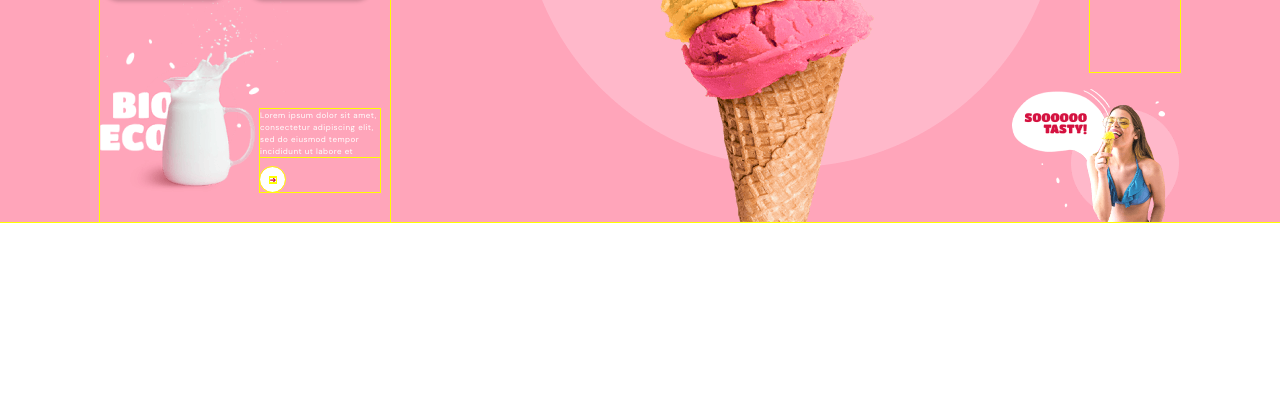
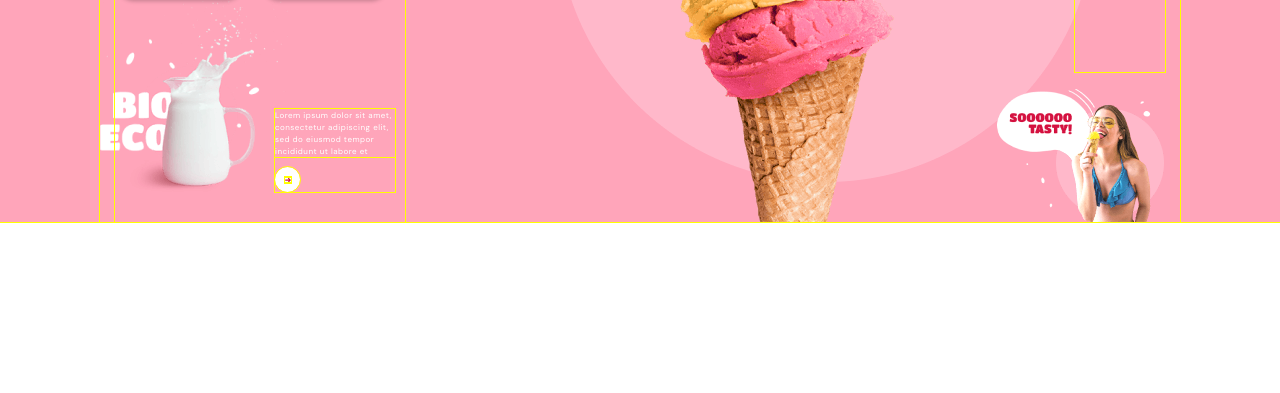
Before and after one commit to KateSeaStone/my-HW, a plain HTML site: page index.html in a window 1280 px wide. Shown: the part 407-800 px from the top of the page. Drawn offline with nearby package versions, Linux system fonts and the light colour scheme.

Commit message:
section-hero

```diff
--- a/index.html
+++ b/index.html
@@ -13,7 +13,7 @@
     <main>
       <!--Герой-->
       <section class="section-hero">
-        <div class="container">
+        <div class="container background-images">
           <div class="section-hero-box">
             <div class="section-hero-box-title">
               <h1 class="hero-title">ice cream<br />made with<span>passion</span></h1>
--- a/sass/base/_container.scss
+++ b/sass/base/_container.scss
@@ -1,31 +1,16 @@
 .container {
-  width: 100%;
-  padding-right: 20px;
-  padding-left: 20px;
+  padding-right: 15px;
+  padding-left: 15px;
   margin-right: auto;
   margin-left: auto;
-}
-@media screen and (min-width: 320px) {
-  .container {
-    max-width: 480px;
+
+  @media screen and (min-width: 480px) and (max-width: 767px) {
+    width: 480px;
+  }
+  @media screen and (min-width: 768px) {
+    width: 730px;
+  }
+  @media screen and (min-width: 1200px) {
+    width: 1080px;
   }
 }
-@media screen and (min-width: 481px) {
-  .container {
-    max-width: 768px;
-  }
-}
-@media screen and (min-width: 768px) {
-  .container {
-    max-width: 1119px;
-    padding-right: 35px;
-    padding-left: 35px;
-  }
-}
-@media screen and (min-width: 1200px) {
-  .container {
-    max-width: 1600px;
-    padding-right: 100px;
-    padding-left: 100px;
-  }
-}
--- a/sass/layout/_hero.scss
+++ b/sass/layout/_hero.scss
@@ -1,37 +1,44 @@
 .section-hero {
   display: flex;
   position: relative;
+  background-color: $light-pink-text-color;
 
   .container {
     display: flex;
     justify-content: space-between;
 
-    height: auto;
-  }
-
-  background-color: $light-pink-text-color;
-
+    &.background-images {
       background-image: url(../images/hero/hero-img-icecreame-mobile.png), url(../images/hero/hero-ellipse-mobile.png);
       background-repeat: no-repeat;
       background-position: right 32px bottom 0, right 0 bottom 75px;
-  background-size: auto auto;
+    }
+  }
+
+  @media screen and (max-width: 767px) {
+    .container {
+      width: 100%;
+    }
+  }
 
   @media screen and (min-width: 768px) {
     .container {
       display: flex;
-    }
 
+      &.background-images {
         background-image: url(../images/hero/hero-img-milk-tablet.png), url(../images/hero/hero-img-icecreame-tablet.png),
           url(../images/hero/hero-img-girl-desctop.png), url(../images/hero/hero-ellipse-tablet.png);
-    background-position: left 35px bottom 28px, right 247px bottom 0, right 35px bottom 0, right 130px bottom 60px;
-  }
+        background-position: left 15px bottom 28px, right 230px bottom 0, right 15px bottom 0, right 115px bottom 60px;
 
         @media screen and (min-width: 1200px) {
           background-image: url(../images/hero/hero-img-milk-desctop.png), url(../images/hero/hero-img-icecreame-desctop.png),
             url(../images/hero/hero-img-girl-desctop.png), url(../images/hero/hero-ellipse-desctop.png);
-    background-position: left 100px bottom 30px, right 400px bottom 0, right 100px bottom 0, right 220px bottom 55px;
+          background-position: left 0px bottom 30px, right 280px bottom 0, right 15px bottom 0, right 85px bottom 40px;
         }
       }
+    }
+  }
+}
+
 .section-hero-box {
   display: flex;
   flex-direction: column;
@@ -103,7 +110,7 @@
   padding: 6px 10px;
   width: 83px;
   height: 24px;
-  margin-right: 8px;
+  transition: all 400ms cubic-bezier(0.4, 0, 0.2, 1);
 
   .link {
     color: $dark-pink-text-color;
@@ -133,6 +140,16 @@
     padding: 12px 10px;
     width: 130px;
     height: 40px;
+  }
+}
+
+.hero-button-list-item:not(:last-child) {
+  @media screen and (max-width: 1199px) {
+    margin-right: 8px;
+  }
+
+  @media screen and (min-width: 1200px) {
+    margin-right: 15px;
   }
 }
 
@@ -174,6 +191,7 @@
   height: 20px;
   border-radius: 100%;
   background-color: $base-white-color;
+  transition: all 400ms cubic-bezier(0.4, 0, 0.2, 1);
 
   &:hover {
     background-color: $dark-pink-text-color;
@@ -187,6 +205,7 @@
 
 .hero-information-link-svg {
   fill: $dark-pink-text-color;
+  transition: all 400ms cubic-bezier(0.4, 0, 0.2, 1);
 }
 
 .hero-information-link:hover .hero-information-link-svg {
```
Also changed, not shown: css/main.css, css/main.min.css, css/portfolio.css, css/portfolio.min.css, 4 other files. Lines whose indentation alone changed are shown as unchanged.
